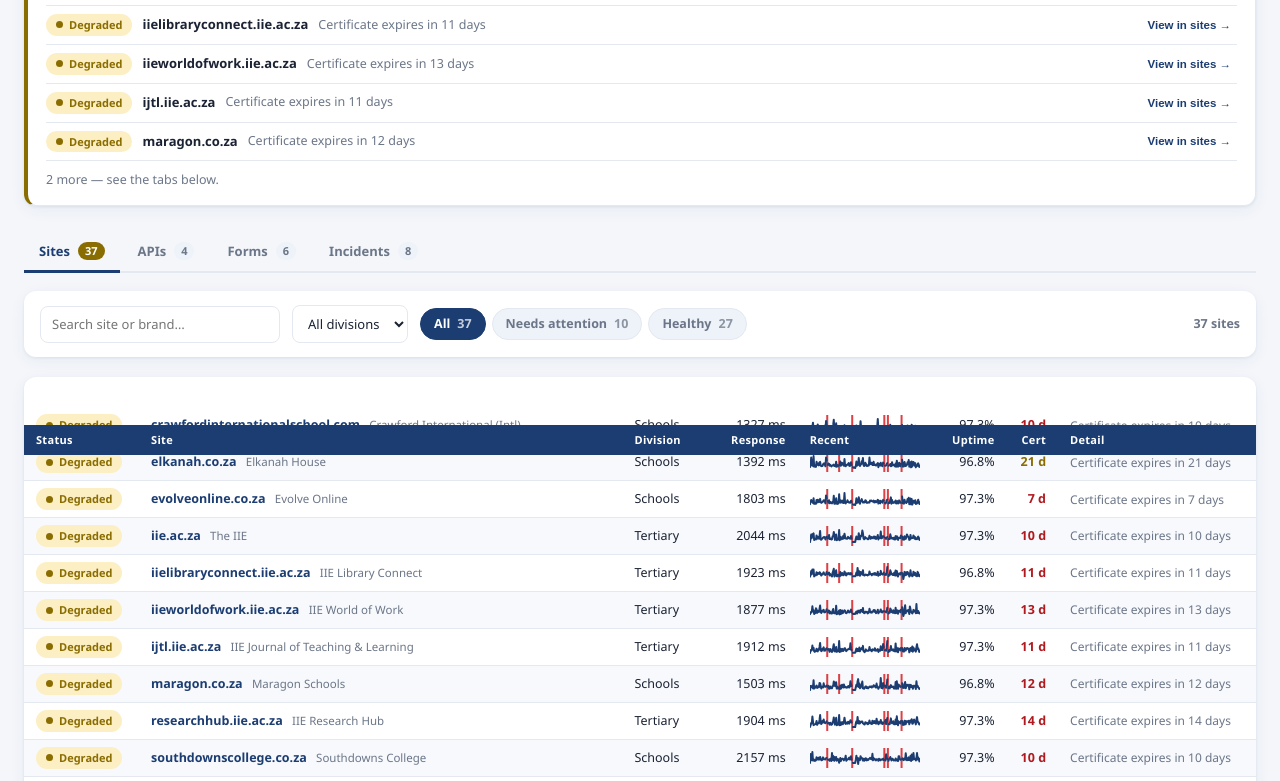
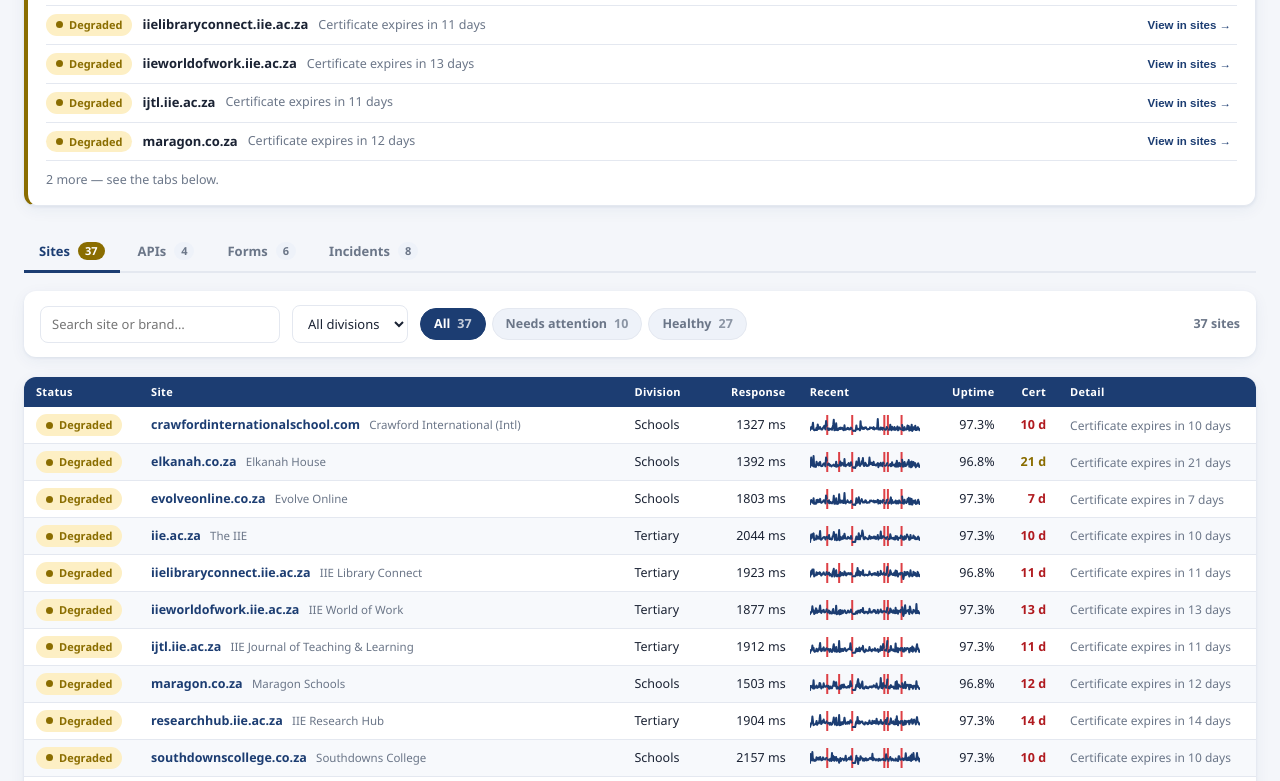
Before and after one commit to amitka2222/website-status, a website: page docs/index.html in a window 1280 px wide. Shown: the part 532-1313 px from the top of the page. Drawn offline with Linux system fonts and the light colour scheme.

Commit message:
fix: sticky table header was covering the first row
.scroll has overflow-x:auto, which makes it a scroll container, so a
sticky <th> inside it positions against that container rather than the
viewport. Offsetting the header by the tab-bar height therefore did not
avoid a collision - it pushed the header 43px down over row one. The
collision it guarded against could never happen.

Header back to top:0, and the tab-height machinery removed since it was
solving a non-problem. The site table now gets its own scroll area above
900px (max-height:62vh), matching the Headcount Dashboard baseline's
max-height:520px, so the pinned header is actually useful and the page
stops growing with the table. Dropped below 900px - a nested scroll area
is a nuisance on a phone.

Page is now 1562px at 1400x880, down from 3762px before this session's
UX work started.

```diff
--- a/docs/index.html
+++ b/docs/index.html
@@ -226,11 +226,16 @@
      at the top of this stylesheet. */
   .card > h2::before { content: ''; width: 8px; height: 8px; border-radius: 2px; background: var(--navy); flex: none; }
   .card > h2 .muted { color: var(--muted); font-weight: 400; }
-  .scroll { overflow-x: auto; }
+  .scroll { overflow: auto; }
+  @media (min-width: 900px) {
+    /* Only the site table is long enough to need this; APIs, forms and
+       incidents are short and scroll with the page. */
+    .tabpanel[data-panel="sites"] .scroll { max-height: 62vh; }
+  }
   table { border-collapse: collapse; width: 100%; font-size: 12.5px; }
   th, td { text-align: left; padding: 7px 12px; white-space: nowrap; }
   thead th {
-    position: sticky; top: var(--tabsH, 46px); z-index: 1;
+    position: sticky; top: 0; z-index: 1;
     background: var(--navy); color: #fff;
     font-size: 11px; font-weight: 600; letter-spacing: .3px;
     cursor: pointer; user-select: none;
@@ -834,7 +839,6 @@
     var stillOpen = state.incidents.filter(function (i) { return !i.endedAt; }).length;
     setBadge('badgeIncidents', state.incidents.length, stillOpen > 0, false);
 
-    syncTabHeight();
   }
 
   // ---------------------------------------------------------- tabs
@@ -864,12 +868,6 @@
     if (!el) return;
     el.textContent = total;
     el.className = 'badge' + (bad ? ' bad' : warn ? ' warn' : '');
-  }
-
-  // Keeps the sticky table header from sliding under the sticky tab bar.
-  function syncTabHeight() {
-    var tabs = document.getElementById('tabs');
-    if (tabs) document.documentElement.style.setProperty('--tabsH', tabs.offsetHeight + 'px');
   }
 
   // ------------------------------------------------ needs-attention summary
@@ -1198,7 +1196,6 @@
     btn.addEventListener('click', function () { showTab(btn.getAttribute('data-tab')); });
   });
   window.addEventListener('hashchange', function () { showTab(location.hash.replace('#', '')); });
-  window.addEventListener('resize', syncTabHeight);
   showTab(location.hash.replace('#', '') || 'sites');
 
   document.querySelectorAll('#grid th[data-sort]').forEach(function (th) {
```
Also changed, not shown: README.md.
